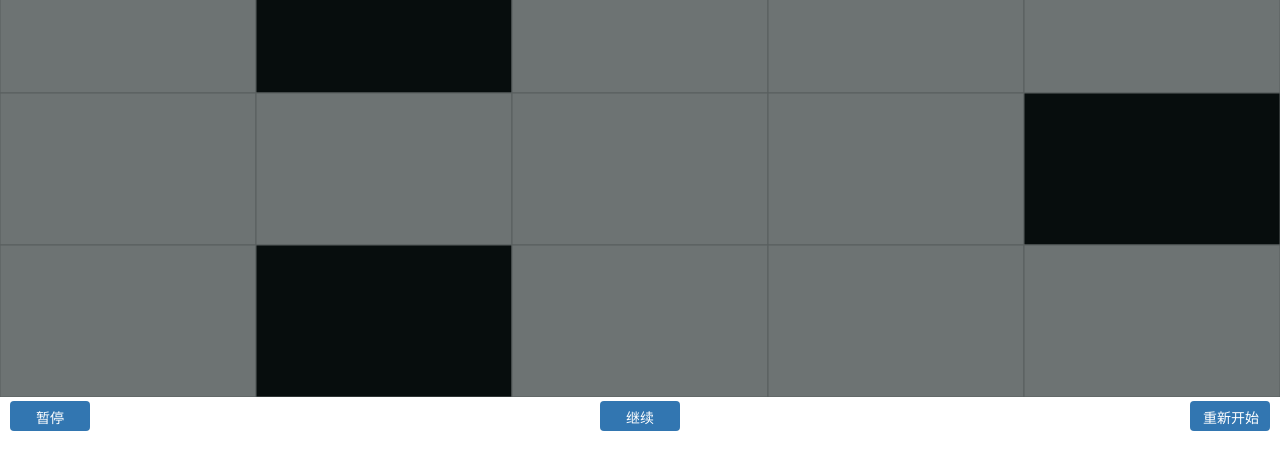
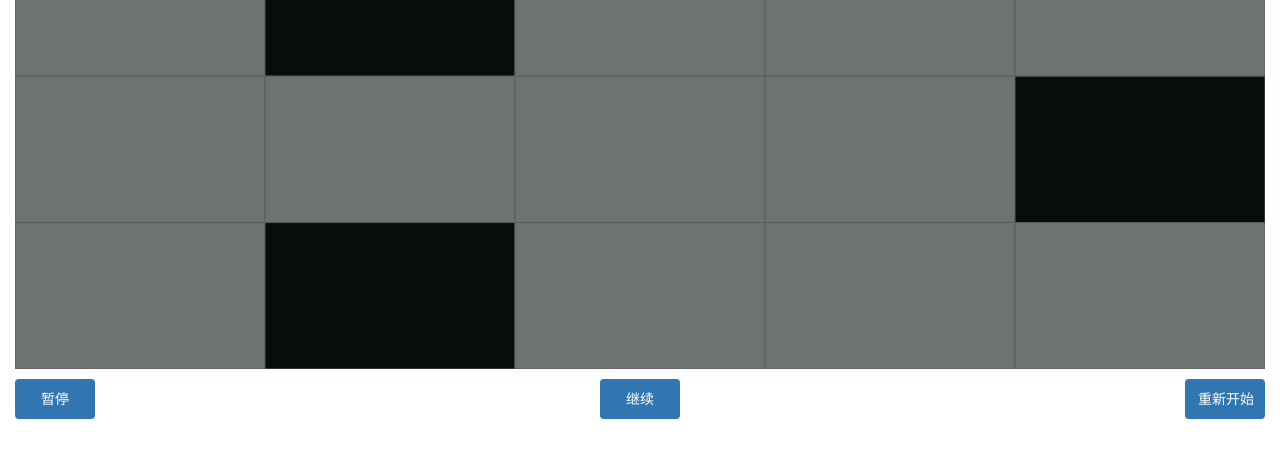
Before and after one commit to Emma1075/canvas-game, a website: page step-black/index.html in a window 1280 px wide. Shown: the part 363-820 px from the top of the page. Drawn offline with Linux system fonts and the light colour scheme.

Commit message:
移动端适配

```diff
--- a/step-black/index.js
+++ b/step-black/index.js
@@ -9,8 +9,8 @@ let myCanvas = document.getElementById('cv'),
 	oContext = myCanvas.getContext('2d');
 
 window.onresize = function() {
-	let w = document.documentElement.clientWidth;
-	let h = document.documentElement.clientHeight - 40;
+	let w = document.documentElement.clientWidth - 30;
+	let h = document.documentElement.clientHeight - 68;
 
 	myCanvas.width = w;
 	myCanvas.height = h;
--- a/step-black/style.css
+++ b/step-black/style.css
@@ -3,7 +3,10 @@ body {
 	padding: 0;
 }
 
-
+#cv {
+	display: block;
+	margin: 0 auto;
+}
 
 .btn {
 	color: #fff;
@@ -31,15 +34,15 @@ body {
 
 .w80 {
 	width: 80px;
-	height: 30px;
+	height: 40px;
 }
 
 footer {
-	height: 40px;
+	height: 68px;
 	display: flex;
 	justify-content: space-between;
 	margin: 0 auto;
-	padding: 0 10px;
+	padding: 10px 15px;
 	/*padding-top: 20px;*/
 }
 
@@ -53,5 +56,5 @@ footer {
 	display: none;
 	position: absolute;
 	top: 0;
-	left: 0;
+	left: 15px;
 }
```
